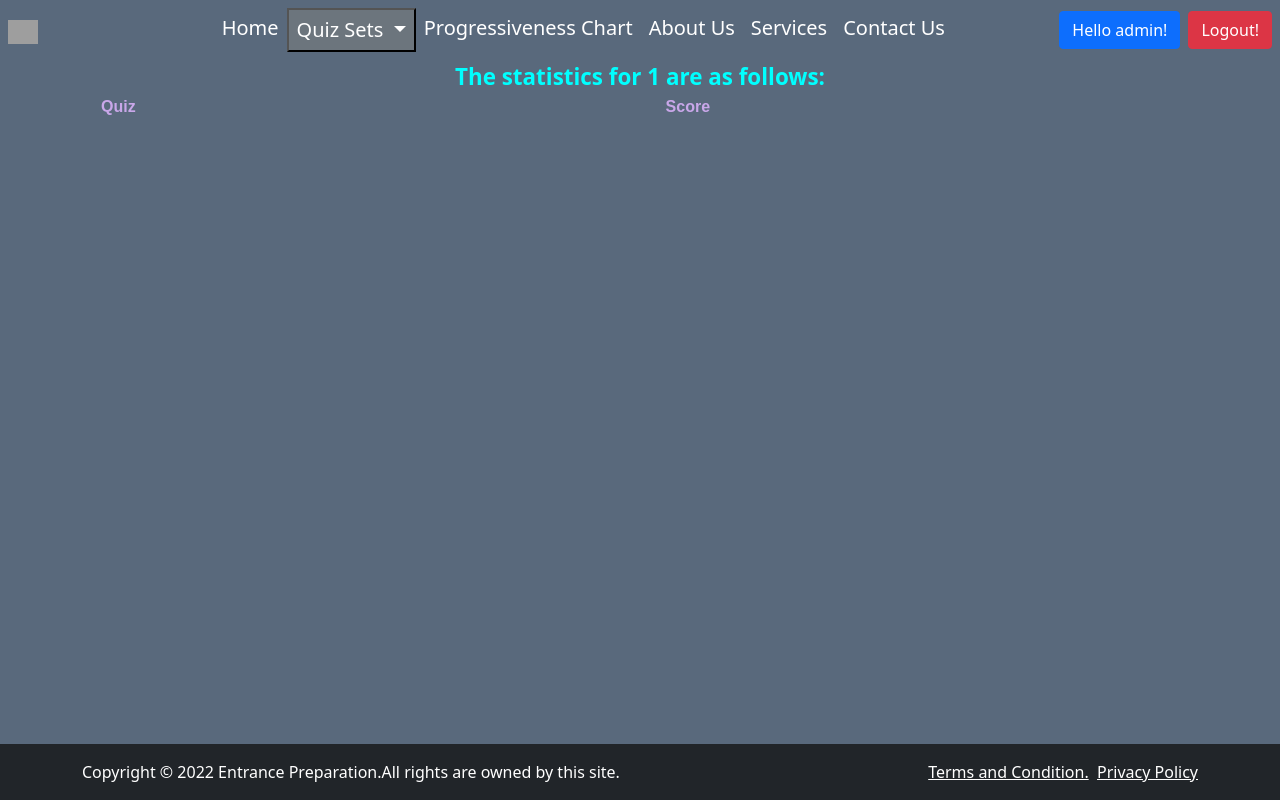
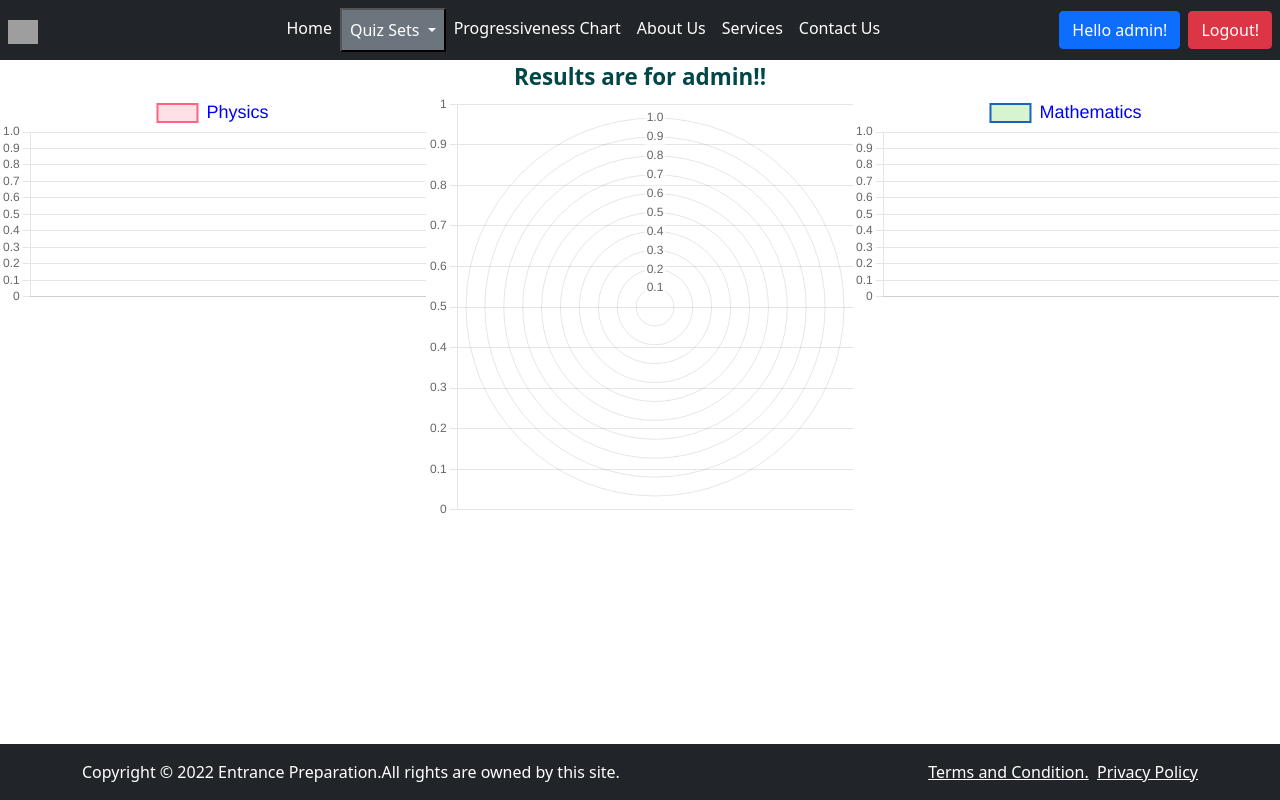
Before and after one commit to runingcoder/EntrancePreparationApp, a Django app: page /progress_chart/ in a window 1280 px wide. Run offline with Django 3.2, Linux system fonts and the light colour scheme; the first user in the database is signed in; data that the repository does not hold is empty; the page is wider than the window, and the part outside it is not shown; some libraries are stand-ins or nearby versions; grey boxes are pictures that could not be loaded.

Commit message:
All done for the big day

```diff
--- a/front/templates/footer.html
+++ b/front/templates/footer.html
@@ -5,7 +5,7 @@
   <body class="d-flex flex-column h-100">
 
 
-<footer class="footer mt-auto py-3 bg-dark sticky">
+<footer class=" footer  mt-auto py-3 bg-dark sticky ">
   <div class="container">
     <span class="text-white">Copyright ©   2022 Entrance Preparation.All rights are owned by this site. </span>
     <a class="text-white second-one" href="{% url 'terms' %}" >Terms and Condition. </a>
--- a/front/templates/main.html
+++ b/front/templates/main.html
@@ -10,6 +10,7 @@
   <link href="https://cdn.jsdelivr.net/npm/bootstrap@5.1.3/dist/css/bootstrap.min.css" rel="stylesheet" integrity="sha384-1BmE4kWBq78iYhFldvKuhfTAU6auU8tT94WrHftjDbrCEXSU1oBoqyl2QvZ6jIW3" crossorigin="anonymous">
   <script src="https://cdn.jsdelivr.net/npm/bootstrap@5.1.3/dist/js/bootstrap.bundle.min.js" integrity="sha384-ka7Sk0Gln4gmtz2MlQnikT1wXgYsOg+OMhuP+IlRH9sENBO0LRn5q+8nbTov4+1p" crossorigin="anonymous"></script>
   <script src="http://ajax.googleapis.com/ajax/libs/jquery/1.11.1/jquery.min.js"></script>
+  <script src="https://cdn.jsdelivr.net/npm/chart.js"></script>
   <style>
 
 
--- a/front/templates/navbar.html
+++ b/front/templates/navbar.html
@@ -1,5 +1,5 @@
 {% load static %}
-<nav class="navbar navbar-expand-lg ">
+<nav class="navbar navbar-expand-lg navbar-dark bg-dark">
 
     <!-- left  corner -->
      <div class="  col-1 container-fluid justify-content-start ps-1 navbar-dark">
@@ -10,7 +10,7 @@
 
     <!-- center -->
     <div class="col-8 container-fluid justify-content-center middler">
-      <ul class="navbar-nav h5">
+      <ul class="navbar-nav ">
         <li class="nav-item ">
           <a class="nav-link active text-white" href="{% url 'index' %}">Home</a>
         </li>
--- a/front/templates/progress_chart.html
+++ b/front/templates/progress_chart.html
@@ -2,28 +2,224 @@
 {% load static %}
 
 {% block content %}
- <span style="color:cyan;font-weight:bold;font-size:1.4rem; text-align: center;" > The statistics for {{user}} are as follows:  </span>
+ <span style="color:rgb(2, 71, 71);font-weight:bold;font-size:1.4rem; text-align:center" >Results are for {{ request.user.username }}!!   </span>
+<div id="wrapper">
+    <div class="chart-container" style="position:relative; height:35vh; width:70vw">
+        <canvas id="myChart"></canvas>
+        </div>
+        <div class="chart-container" style="position:relative; height:35vh; width:70vw">
+            <canvas id="myChart2"></canvas>
+        </div>
+        <div class="chart-container" style="position:relative; height:35vh; width:70vw">
+            <canvas id="myChart3"></canvas>
+            </div>
+</div>
+
+<style>
+#wrapper{
+    display:flex;
+    position:relative;
+
+}
+#myChart,#myChart2{
+    position:absolute;
+    width:300px;
+    height:200px;
+}
+
+</style>
 
 
- <table style="width:100%; margin-left: 100px; color:rgb(201, 167, 233);font-family: Arial, Helvetica, sans-serif;
- border-collapse: collapse;
-">
-    <tr>
-      <th style="text-align:left">Quiz</th>
-      <th style="text-align:left">Score</th>
-    </tr>
-    {% for obj in result %}
-    <tr>
-      <td>{{obj.quiz}}</td>
-      <td>{{obj.score}}</td>
-    </tr>
-    {% endfor %}
-  </table>
+
+<script>
+    {% block jquery %}
+
+    var endpoint = '/api/progress/'
+    var defaultData = []
+    var labels = []
+    $.ajax({
+method: "GET",
+url: endpoint,
+success: function(value){
+    labels = value.labels
+    defaultData = value.data
+    var ctx = document.getElementById('myChart').getContext('2d');
+var myChart = new Chart(ctx, {
+    type: 'line',
+    color: '#ff0000',
+    data: {
+        labels: labels,
+        datasets:[{
+            fill: false,
+    borderColor: 'rgb(75, 192, 192)',
+    tension: 0.1,
+            label:  'Physics',
+            data:defaultData,
+            color: "blue",
+            backgroundColor: "rgba(255,99,132,0.2)",
+    borderColor: "rgba(255,99,132,1)",
+            borderWidth: 2
+        }]
+    },
+    options: {
+    plugins: {  // 'legend' now within object 'plugins {}'
+      legend: {
+        labels: {
+          color: "blue",  // not 'fontColor:' anymore
+          // fontSize: 18  // not 'fontSize:' anymore
+          font: {
+            size: 18 // 'size' now within object 'font {}'
+          }
+        }
+      }
+    },
+        scales: {
+            y: {
+                beginAtZero: true
+            }
+        }
+    }
+});
+},
+error: function(error_data){
+    console.log("error" )
+    console.log(error_data)
+}
 
 
 
 
 
+    })
+
+
+    var defaultData1 = []
+    var labels1 = []
+    $.ajax({
+method: "GET",
+url: endpoint,
+success: function(value){
+    labels1 = value.labels1
+    defaultData1 = value.data1
+    var ctx = document.getElementById('myChart2').getContext('2d');
+var myChart = new Chart(ctx, {
+    type: 'polarArea',
+    color: '#ff0000',
+    data: {
+        labels: labels1,
+        datasets:[{
+            fill: false,
+    borderColor: 'rgb(75, 192, 192)',
+    tension: 0.1,
+            label:  'Chemistry!',
+            data:defaultData1,
+            color: "blue",
+            backgroundColor: "rgba(255,99,132,0.2)",
+    borderColor: "rgba(255,99,132,1)",
+            borderWidth: 2
+        }]
+    },
+    options: {
+    plugins: {  // 'legend' now within object 'plugins {}'
+      legend: {
+        labels: {
+          color: "blue",  // not 'fontColor:' anymore
+          // fontSize: 18  // not 'fontSize:' anymore
+          font: {
+            size: 18 // 'size' now within object 'font {}'
+          }
+        }
+      }
+    },
+        scales: {
+            y: {
+                beginAtZero: true
+            }
+        }
+    }
+});
+},
+error: function(error_data){
+    console.log("error" )
+    console.log(error_data)
+}
+
+
+
+
+
+    })
+
+
+
+
+
+    var defaultData2 = []
+    var labels2 = []
+    $.ajax({
+method: "GET",
+url: endpoint,
+success: function(value){
+    labels2 = value.labels2
+    defaultData2 = value.data2
+    var ctx = document.getElementById('myChart3').getContext('2d');
+var myChart = new Chart(ctx, {
+    type: 'bar',
+    color: '#ff0000',
+    data: {
+        labels: labels2,
+        datasets:[{
+            fill: false,
+    borderColor: 'rgb(75, 192, 192)',
+    tension: 0.1,
+            label:  'Mathematics',
+            data:defaultData2,
+            color: "blue",
+            backgroundColor: "rgba(55,199,32,0.2)",
+    borderColor: "rgba(25,99,192,1)",
+            borderWidth: 2
+        }]
+    },
+    options: {
+    plugins: {  // 'legend' now within object 'plugins {}'
+      legend: {
+        labels: {
+          color: "blue",  // not 'fontColor:' anymore
+          // fontSize: 18  // not 'fontSize:' anymore
+          font: {
+            size: 18 // 'size' now within object 'font {}'
+          }
+        }
+      }
+    },
+        scales: {
+            y: {
+                beginAtZero: true
+            }
+        }
+    }
+});
+},
+error: function(error_data){
+    console.log("error" )
+    console.log(error_data)
+}
+
+
+
+
+
+    })
+
+    {% endblock  %}
+
+
+</script>
+<style>
+    body{
+        background-color: white;
+    }
+</style>
 
 
 
--- a/front/urls.py
+++ b/front/urls.py
@@ -23,8 +23,9 @@ urlpatterns = [
      path('contact/', views.send_email_contact, name='contact'),
       path('services/', views.services, name='services'),
 path('about/', views.about, name='about'),
-path('progress_chart/', views.progress_chart, name='progress_chart'),
+path('api/progress/', ChartData.as_view(), name='progress_api'),
 #  path('getapi/', getapi, name='getapi'),
+path('progress_chart/', views.progressChart, name='progress_chart'),
 
 
     path( 'reset_password/', auth_views.PasswordResetView.as_view(), name = 'reset_password'),
--- a/front/views.py
+++ b/front/views.py
@@ -1,9 +1,11 @@
 from multiprocessing import context
 import pdb
 from django.shortcuts import render
+from rest_framework.response import Response
 from django.shortcuts import render, redirect
 from django.contrib import messages
 from .models import *
+from rest_framework.views import APIView
 from django.views.generic.list import ListView
 from django.contrib.auth import authenticate, login, logout
 from django.views.generic import TemplateView
@@ -187,10 +189,45 @@ def save_quiz_view(request, pk):
         else:
             return JsonResponse({'passed': False, 'score': score_, 'results': results})
 
-def progress_chart(request):
-    user = request.user.id
-    result = Result.objects.filter(user_id=user)
-    # import pdb
-    # pdb.set_trace()
-    context= {'result': result, 'user': user}
-    return render(request, 'progress_chart.html', context)
+class ChartData(APIView):
+    def get(self, request,format =None):
+        result_physics = Result.objects.filter(user_id=request.user.id, quiz_id =1)
+        result_chemistry = Result.objects.filter(user_id=request.user.id, quiz_id =2)
+        result_maths = Result.objects.filter(user_id=request.user.id, quiz_id =3)
+
+        labels = []
+        data = []
+        labels1 = []
+        data1= []
+        count1 =0
+        count2 =0
+        count3 =0
+        data2 = []
+        labels2= []
+
+        for item in result_physics:
+            count1+=1
+            labels.append(count1)
+            data.append(item.score)
+
+
+        for item in result_chemistry:
+            count2+=1
+            labels1.append(count2)
+            data1.append(item.score)
+        for item in result_maths:
+            count3+=1
+            labels2.append(count3)
+            data2.append(item.score)
+
+        value = {
+            "data": data,
+            "labels": labels,
+             "data1": data1,
+            "labels1": labels1,
+             "data2": data2,
+            "labels2": labels2,
+        }
+        return Response(value)
+def progressChart(request):
+    return render(request, 'progress_chart.html')
--- a/minor/settings.py
+++ b/minor/settings.py
@@ -40,6 +40,7 @@ INSTALLED_APPS = [
     'django.contrib.messages',
     'django.contrib.staticfiles',
     'front',
+    'rest_framework'
 
 ]
 
```
Also changed, not shown: front/templates/about.html (+10 -8 lines), front/templates/index.html (+13 -8 lines).
